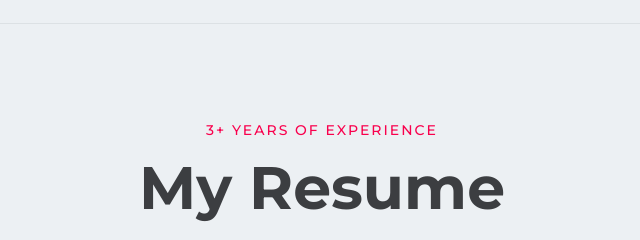
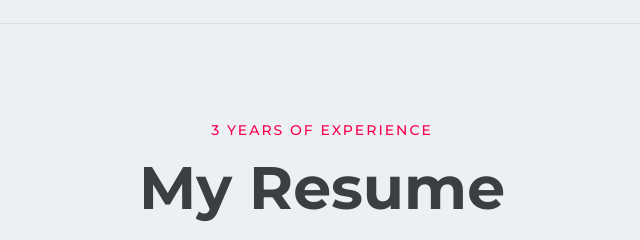
Before and after one commit to Harpreetsamotra/Portfolio, a website: page index.html in a window 1280 px wide. Shown: the part 3520-3760 px from the top of the page, 318-958 px from the left. Drawn offline with Linux system fonts and the light colour scheme.

Commit message:
edited experice

```diff
--- a/index.html
+++ b/index.html
@@ -529,7 +529,7 @@
                 <div class="row">
                     <div class="col-lg-12">
                         <div class="section-title text-center">
-                            <span class="subtitle">3+ Years of Experience</span>
+                            <span class="subtitle">3 Years of Experience</span>
                             <h2 class="title">My Resume</h2>
                         </div>
                     </div>
```
